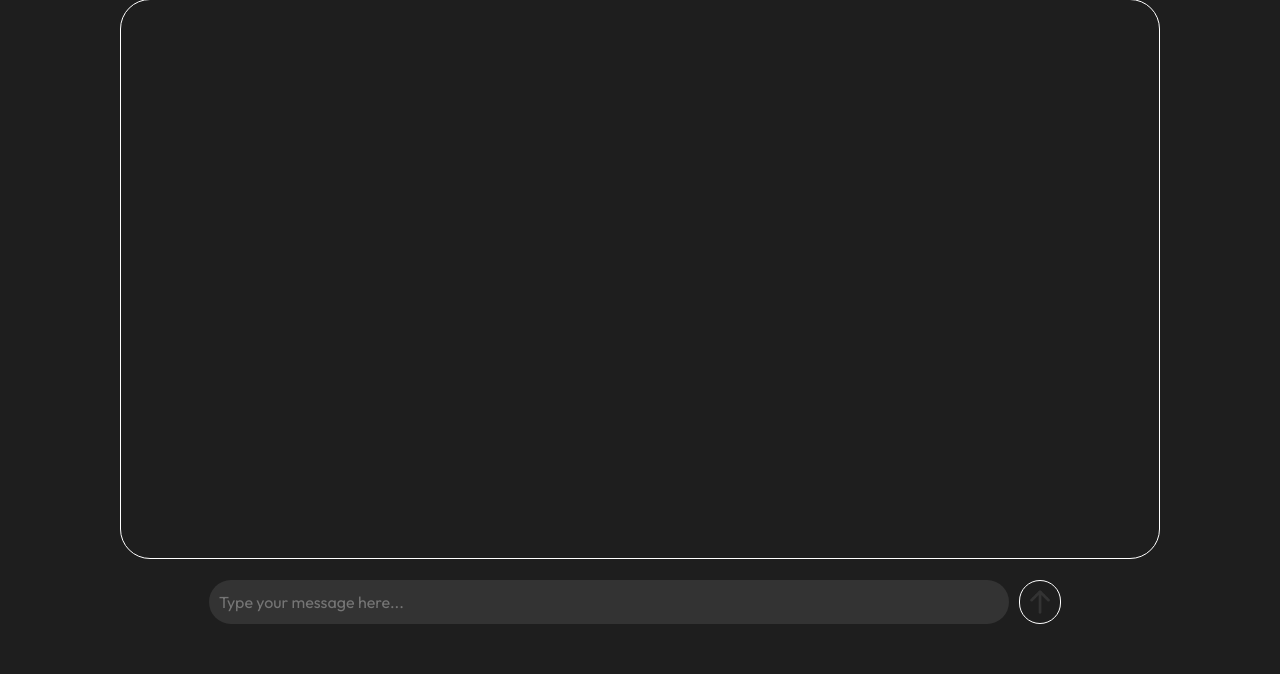
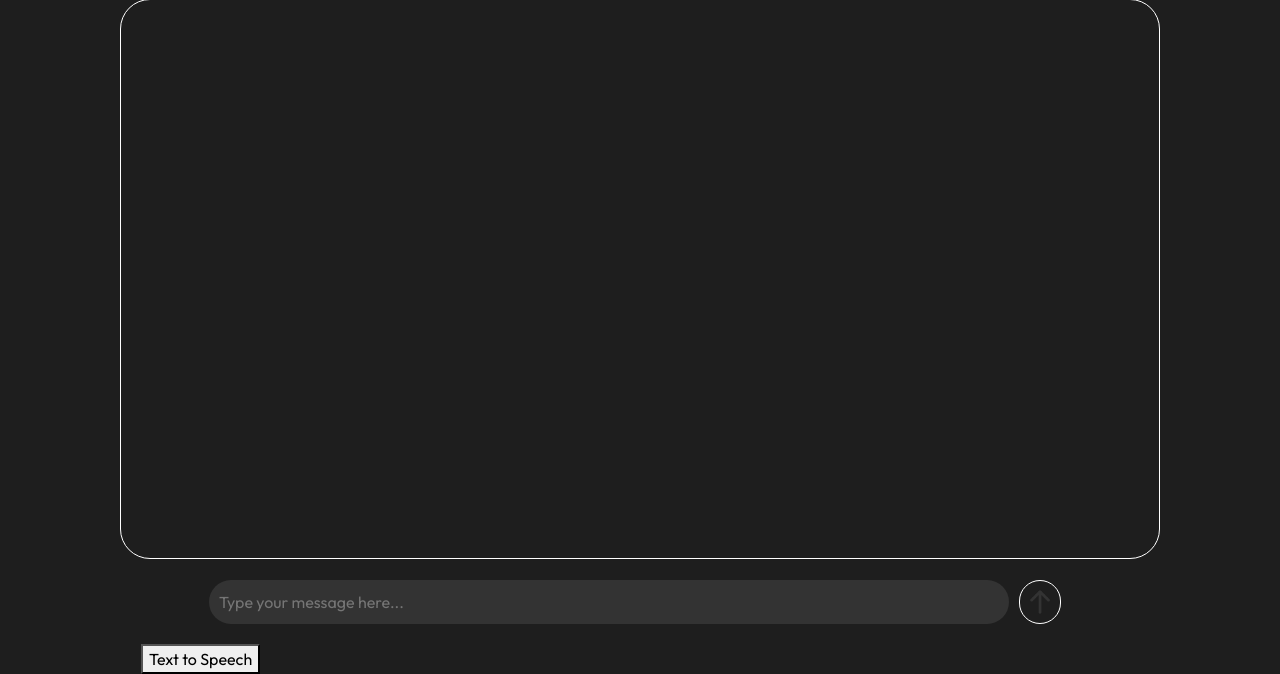
Before and after one commit to Hike-12/SIH, a Django app: page /chatbot/ in a window 1280 px wide. Shown: the part 146-820 px from the top of the page. Before the commit the page ends 770 px from the top, so only its background shows below. Run offline with Django 5.2, Linux system fonts and the light colour scheme.

Commit message:
text to speech added way to pause speech

```diff
--- a/templates/chatbot.html
+++ b/templates/chatbot.html
@@ -1,4 +1,6 @@
-{% extends "base.html" %}{% block body %}
+{% extends "base.html" %}
+
+{% block body %}
 <div class="chatbox">
   <form id="chat-form" method="post">
     {% csrf_token %}
@@ -8,15 +10,18 @@
         type="text"
         id="ai-input"
         placeholder="Type your message here..."
+        onkeydown="checkEnter(event)"
       />
       <button
         type="button"
         class="ai-submit"
         onclick="sendMessage()"
-        onkeydown="checkEnter(event)"
       >
         <img class="arrow" src="/static/images/arrow.png" />
       </button>
+    </div>
+    <div class="TextToSpeech" id="TTS">
+      <button type="button" onclick="TextToSpeech()">Text to Speech</button>
     </div>
   </form>
 </div>
@@ -27,7 +32,11 @@
     formattedText = formattedText.replace(/\n/g, "<br>");
     return formattedText;
   }
+
   const csrftoken = document.querySelector("[name=csrfmiddlewaretoken]").value;
+  let lastBotResponse = "";
+  let speechSynthesisActive = false;
+  let currentSpeech;
 
   async function sendMessage() {
     const message = document.getElementById("ai-input").value.trim();
@@ -57,6 +66,9 @@
             <div class="bot-message">Bot: ${botResponse}</div>
         </div>
       `;
+
+      lastBotResponse = data.response;
+
       document.getElementById("ai-input").value = "";
       document.getElementById("messages").scrollTop =
         document.getElementById("messages").scrollHeight;
@@ -71,6 +83,25 @@
       sendMessage();
     }
   }
+
+  function speakText(text) {
+    var speech = new SpeechSynthesisUtterance(text);
+    window.speechSynthesis.speak(speech);
+    return speech;
+  }
+
+  function TextToSpeech() {
+    if (speechSynthesisActive) {
+      window.speechSynthesis.cancel();
+      speechSynthesisActive = false;
+    } else {
+      currentSpeech = speakText(lastBotResponse);
+      speechSynthesisActive = true;
+      currentSpeech.onend = function() {
+        speechSynthesisActive = false;
+      };
+    }
+  }
 </script>
 
 {% endblock %}
```
Lines whose indentation alone changed are shown as unchanged.
